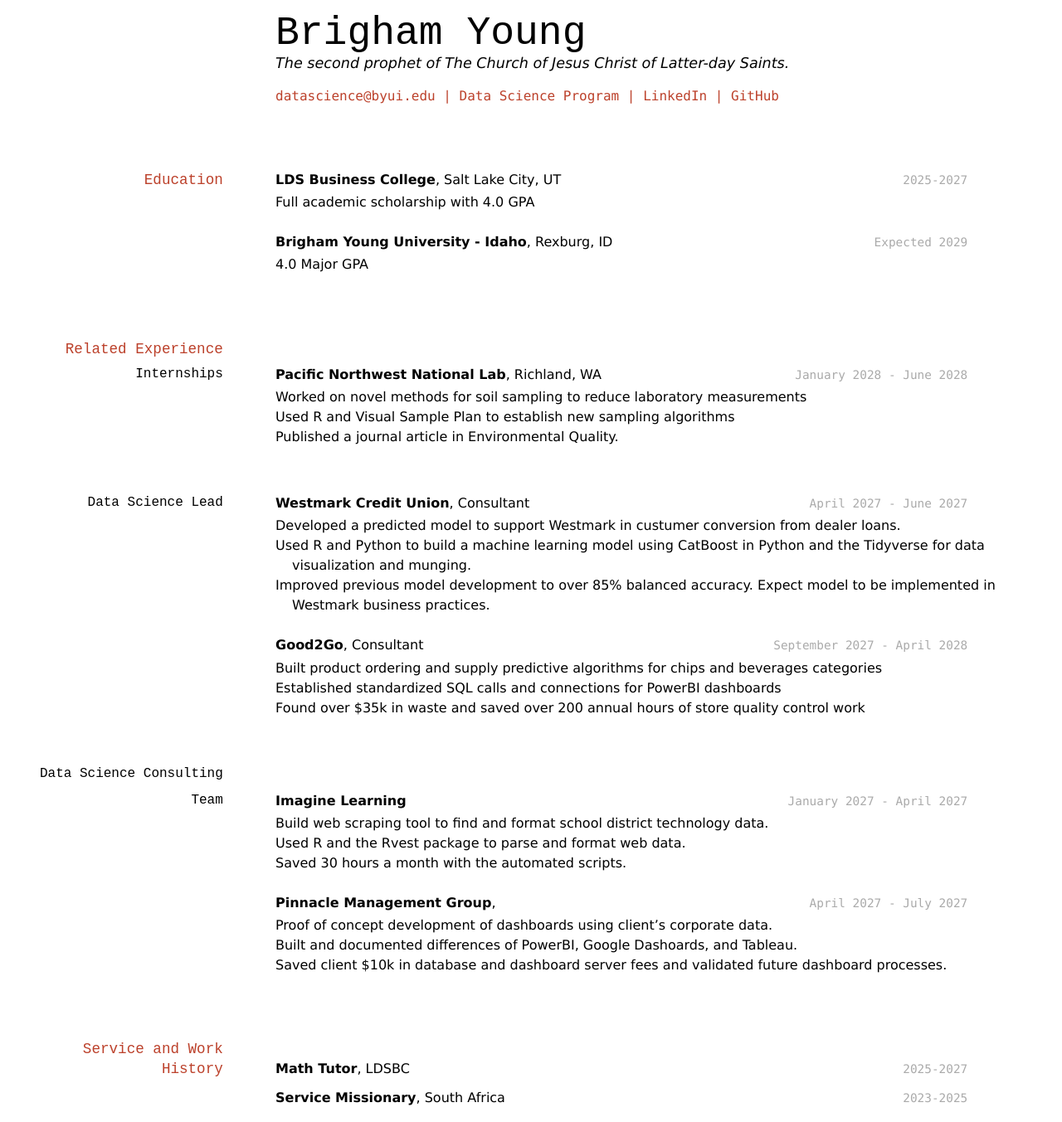
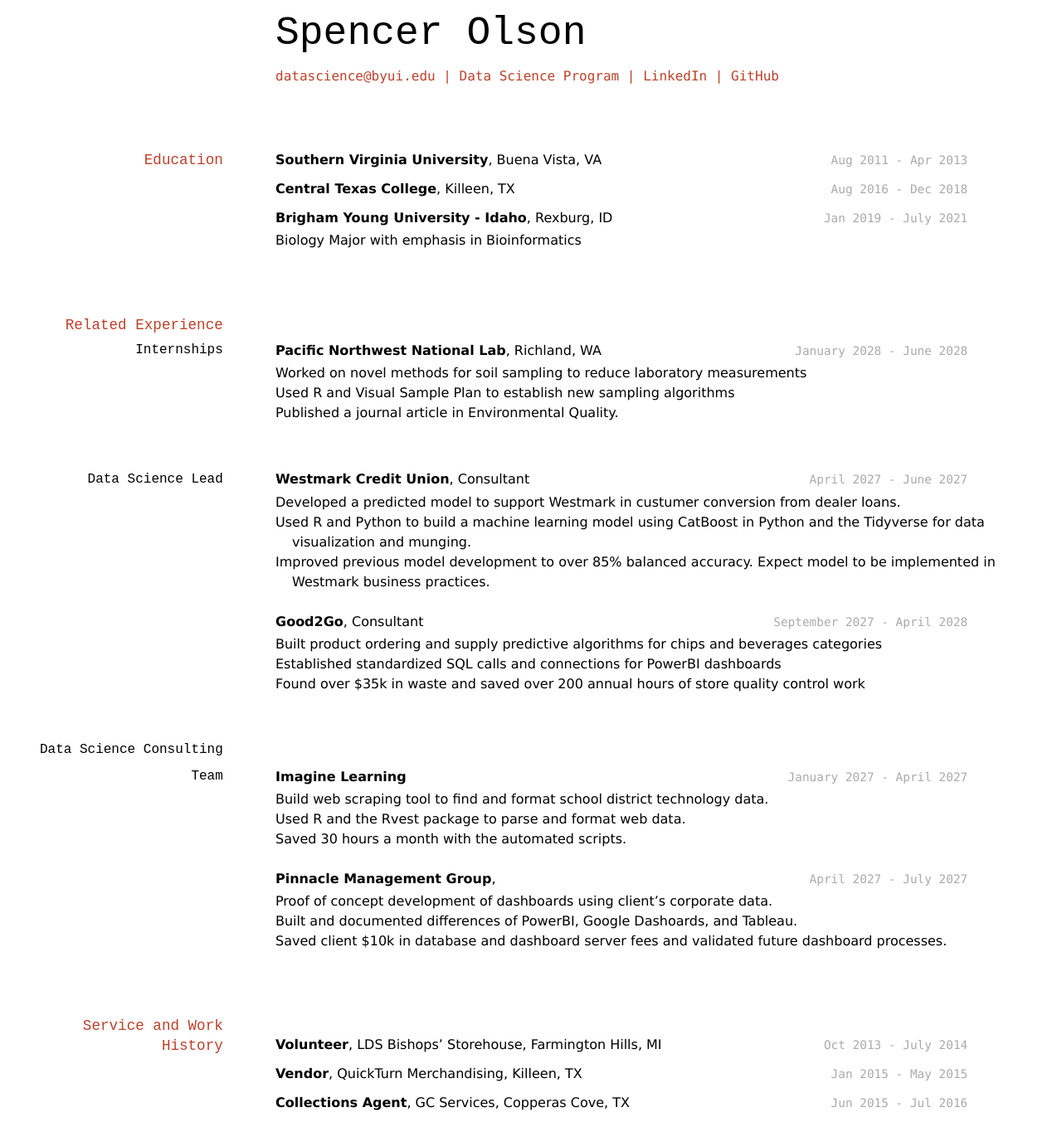
Before and after one commit to byuids-resumes/olson_resume, a Jekyll site: the page built from docs/index.md, in a window 1280 px wide. Shown: the whole page at 83% size. Built offline with Jekyll 4.4.1, drawn with Linux system fonts in a browser that asks for light colours.

Commit message:
Updated with schooling and work experience.

```diff
--- a/docs/index.md
+++ b/docs/index.md
@@ -1,9 +1,8 @@
 ---
 layout: cv
-title: Brigham Young's Resume
+title: Spencer Olson's Resume
 ---
-# Brigham Young
-The second prophet of The Church of Jesus Christ of Latter-day Saints.
+# Spencer Olson
 
 <div id="webaddress">
 <a href="datascience@byui.edu">datascience@byui.edu</a>
@@ -16,15 +15,16 @@ The second prophet of The Church of Jesus Christ of Latter-day Saints.
 
 ## Education
 
-`2025-2027`
-__LDS Business College__, Salt Lake City, UT
+`Aug 2011 - Apr 2013`
+__Southern Virginia University__, Buena Vista, VA
 
-- Full academic scholarship with 4.0 GPA
+`Aug 2016 - Dec 2018`
+__Central Texas College__, Killeen, TX
 
-`Expected 2029`
+`Jan 2019 - July 2021`
 __Brigham Young University - Idaho__, Rexburg, ID
 
-- 4.0 Major GPA
+- Biology Major with emphasis in Bioinformatics
 
 
 ## Related Experience
@@ -73,15 +73,16 @@ __Pinnacle Management Group__,
 
 ## Service and Work History
 
-`2025-2027`
-__Math Tutor__, LDSBC
+`Oct 2013 - July 2014`
+__Volunteer__, LDS Bishops' Storehouse, Farmington Hills, MI
 
+`Jan 2015 - May 2015`
+__Vendor__, QuickTurn Merchandising, Killeen, TX
 
-`2023-2025`
-__Service Missionary__, South Africa
-
+`Jun 2015 - Jul 2016`
+__Collections Agent__, GC Services, Copperas Cove, TX
 
 
 <!-- ### Footer
 
-Last updated: May 2013 -->
+Last updated: Mar 2021 -->
```
